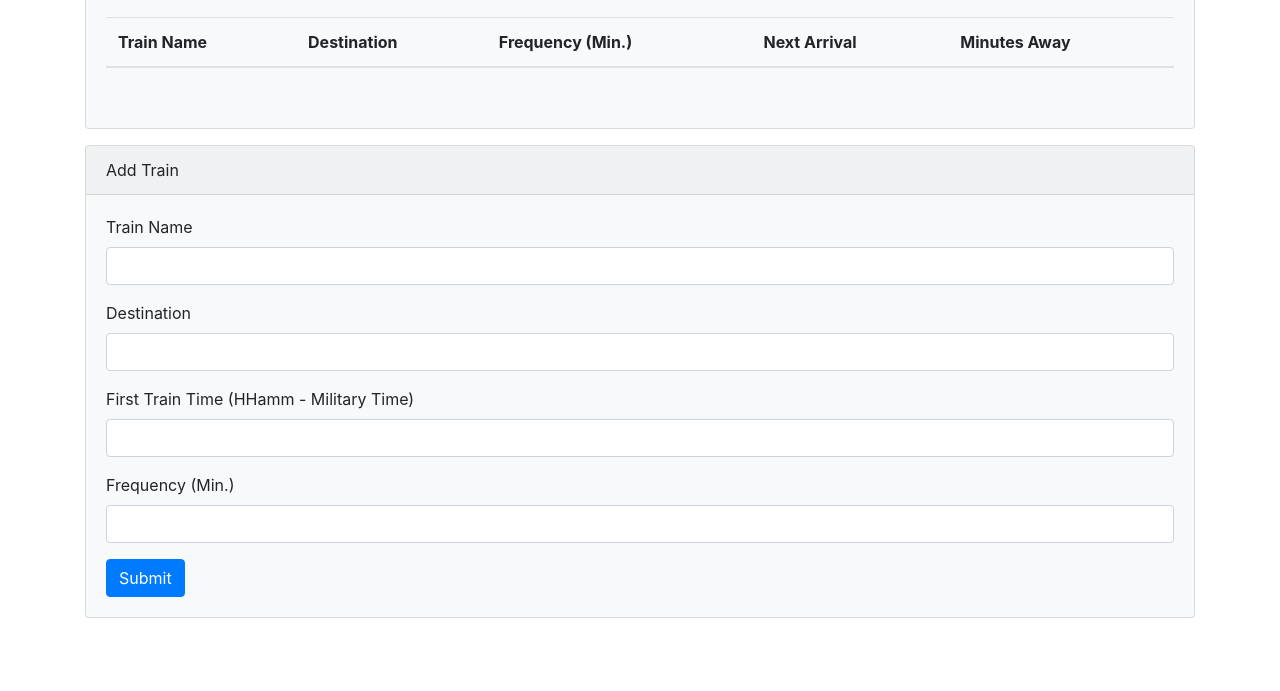
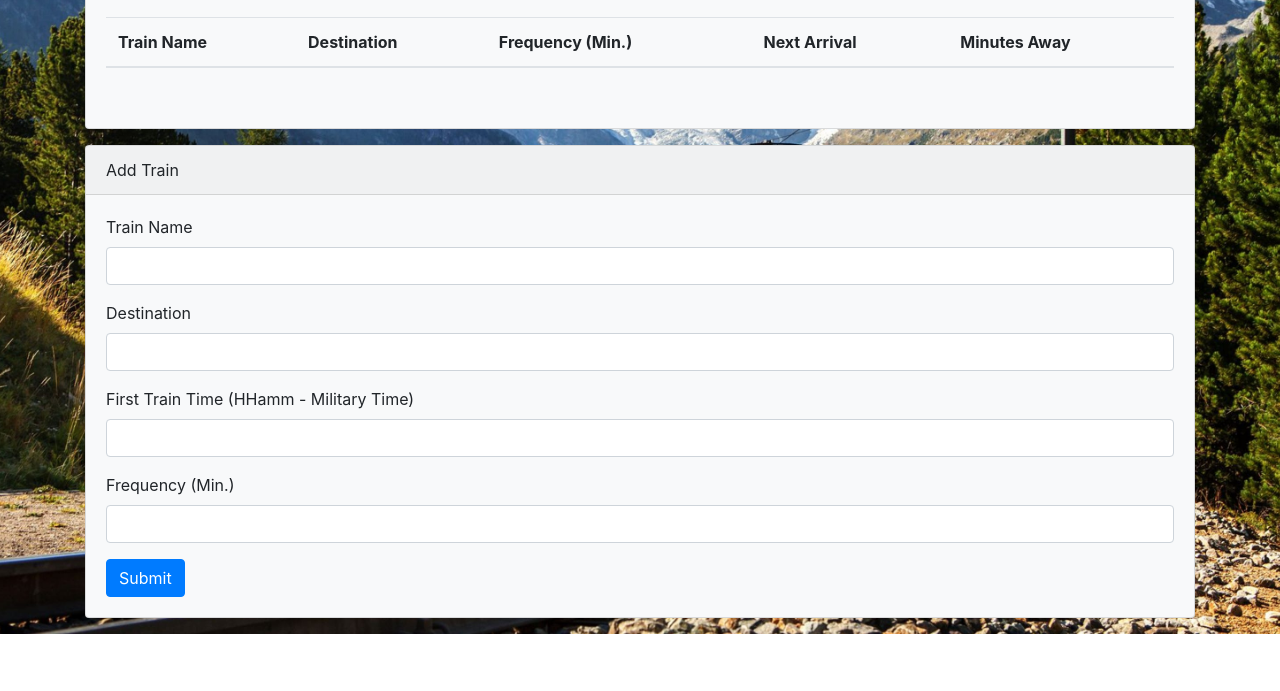
Before and after one commit to Jrofalk/Train-Scheduler, a plain HTML site: page index.html in a window 1280 px wide. Shown: the part 109-800 px from the top of the page. Drawn offline with nearby package versions, Linux system fonts and the light colour scheme; no server answers.

Commit message:
Added background image to project

```diff
--- a/assets/css/style.css
+++ b/assets/css/style.css
@@ -0,0 +1,6 @@
+.background{
+    background-image: url('../images/TrainPhoto.jpg');
+    background-size: cover;
+    background-repeat: no-repeat;
+    background-position: center;
+}
--- a/index.html
+++ b/index.html
@@ -8,10 +8,11 @@
     <link rel="stylesheet" href="https://stackpath.bootstrapcdn.com/bootstrap/4.3.1/css/bootstrap.min.css"
         integrity="sha384-ggOyR0iXCbMQv3Xipma34MD+dH/1fQ784/j6cY/iJTQUOhcWr7x9JvoRxT2MZw1T" crossorigin="anonymous">
     <title>Train Scheduler</title>
+    <link rel="stylesheet" type="text/css" href='assets/css/style.css'>
     <script src="https://www.gstatic.com/firebasejs/6.2.4/firebase.js"></script>
 </head>
 
-<body>
+<body class='background'>
 
     <div class='container'>
 
@@ -71,6 +72,8 @@
                 </form>
             </div>
         </div>
+
+
 
     </div>
 
```
Also changed, not shown: assets/images/TrainPhoto.jpg (added).
